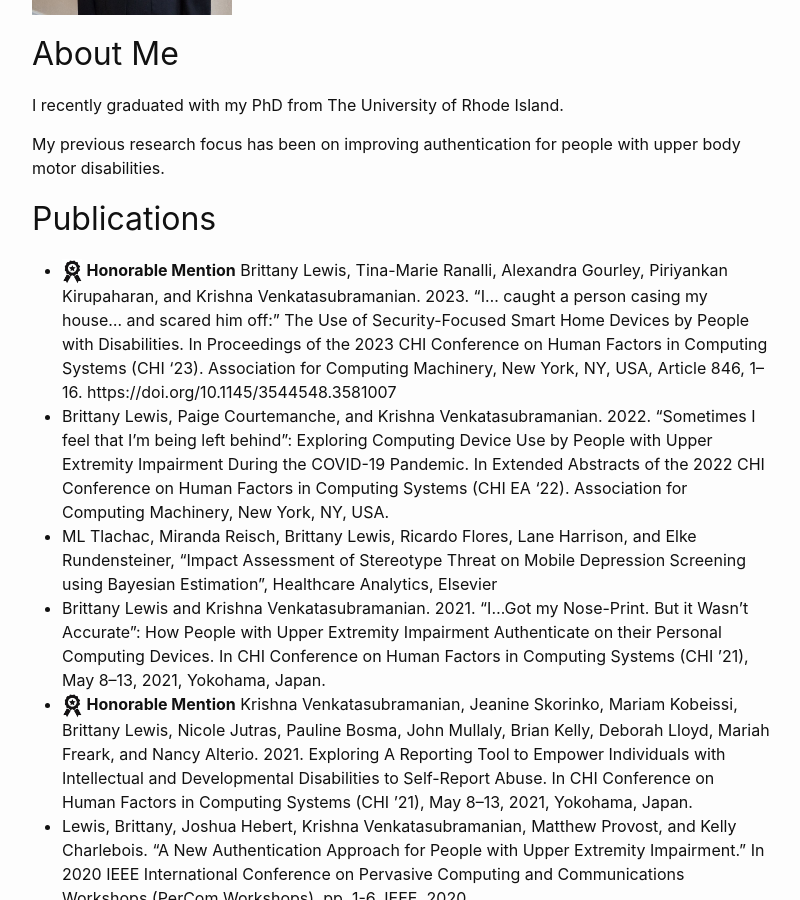
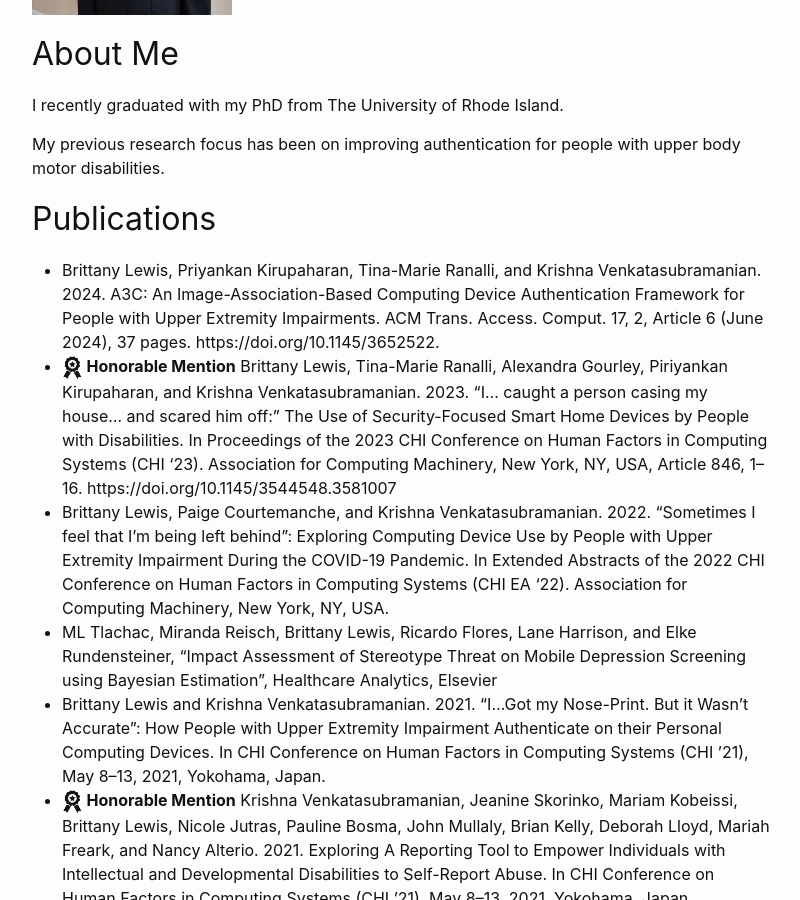
Before and after one commit to bgradel/website, a Jekyll site: the page built from index.md, in a window 1280 px wide and 900 px high, scrolled down 345 px. Shown: the whole window, without its empty margins (238-1038 px from the left). Built offline with Jekyll 4.4.1, drawn with Linux system fonts in a browser that asks for light colours.

Commit message:
Update index.md

```diff
--- a/index.md
+++ b/index.md
@@ -15,6 +15,7 @@
 
 # Publications
 
+- Brittany Lewis, Priyankan Kirupaharan, Tina-Marie Ranalli, and Krishna Venkatasubramanian. 2024. A3C: An Image-Association-Based Computing Device Authentication Framework for People with Upper Extremity Impairments. ACM Trans. Access. Comput. 17, 2, Article 6 (June 2024), 37 pages. https://doi.org/10.1145/3652522.
 - <img src="img\award_icon.png" alt="Award Ribbon" width="20"/> **Honorable Mention** Brittany Lewis, Tina-Marie Ranalli, Alexandra Gourley, Piriyankan Kirupaharan, and Krishna Venkatasubramanian. 2023. "I... caught a person casing my house... and scared him off:" The Use of Security-Focused Smart Home Devices by People with Disabilities. In Proceedings of the 2023 CHI Conference on Human Factors in Computing Systems (CHI '23). Association for Computing Machinery, New York, NY, USA, Article 846, 1–16. https://doi.org/10.1145/3544548.3581007
 - Brittany Lewis, Paige Courtemanche, and Krishna Venkatasubramanian. 2022. “Sometimes I feel that I’m being left behind”: Exploring Computing Device Use by People with Upper Extremity Impairment During the COVID-19 Pandemic. In Extended Abstracts of the 2022 CHI Conference on Human Factors in Computing Systems (CHI EA '22). Association for Computing Machinery, New York, NY, USA.
 - ML Tlachac, Miranda Reisch, Brittany Lewis, Ricardo Flores, Lane Harrison, and Elke Rundensteiner, “Impact Assessment of Stereotype Threat on Mobile Depression Screening using Bayesian Estimation”, Healthcare Analytics, Elsevier
```
